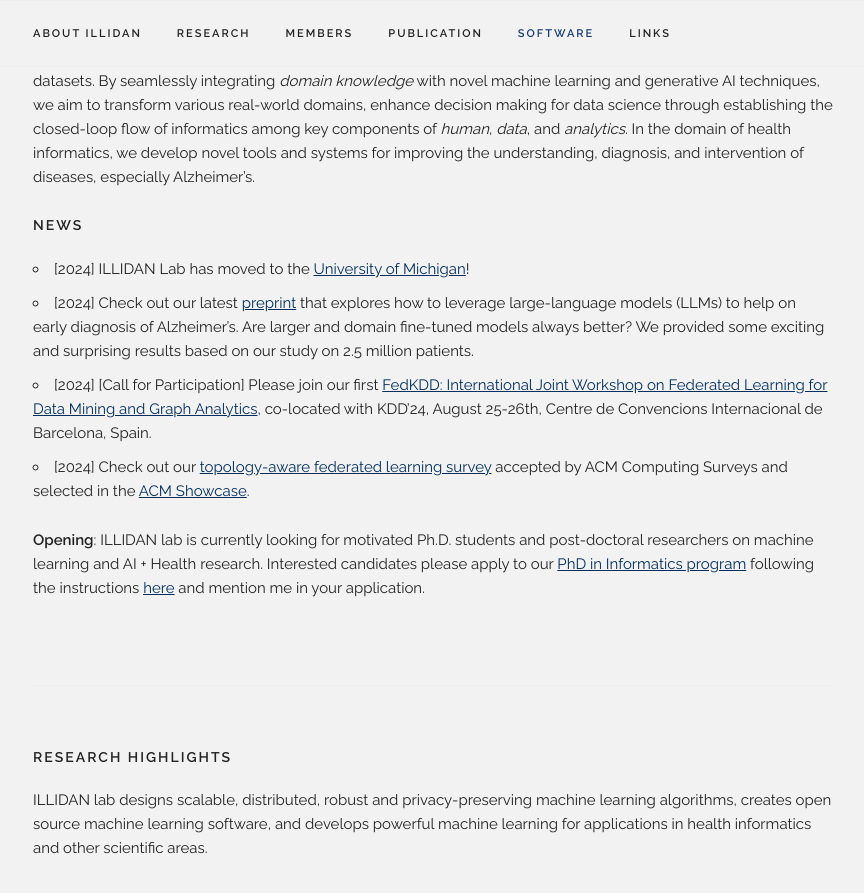
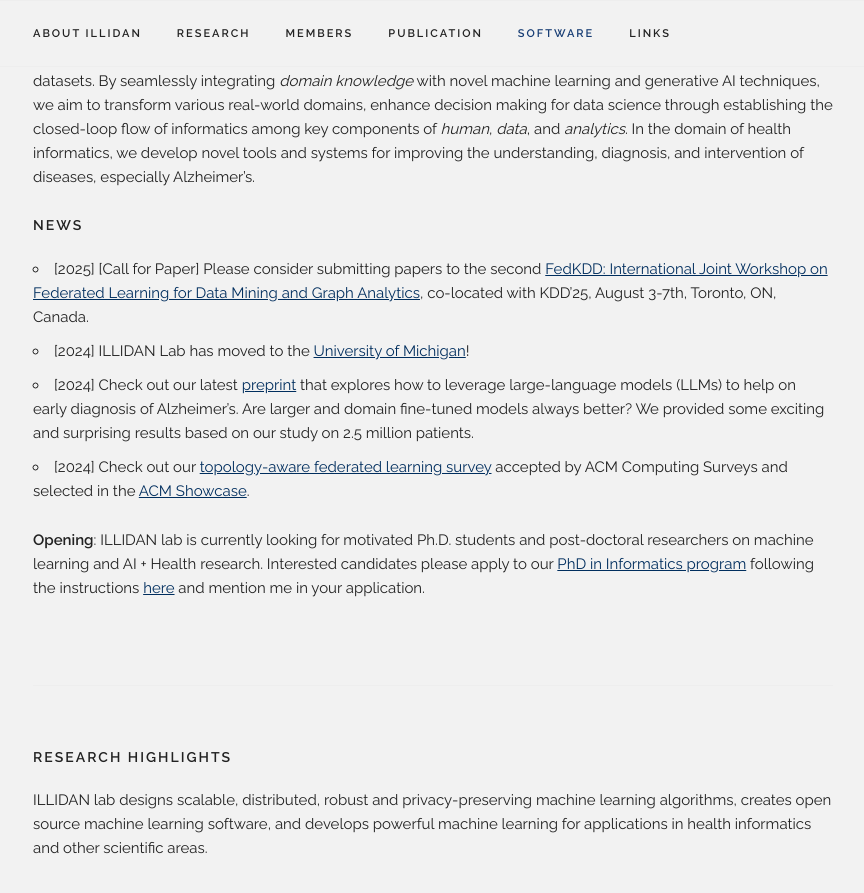
Before and after one commit to Marvelrex/denos.lab.io, a Jekyll site: the page built from index.html, in a window 1280 px wide and 900 px high, scrolled down 481 px. Shown: the top 893 px of the window, without its empty margins (207-1071 px from the left). Built offline with Jekyll 4.4.1, drawn with Linux system fonts in a browser that asks for light colours; nearby versions of some CDN libraries.

Commit message:
Update news.md

```diff
--- a/_includes/news.md
+++ b/_includes/news.md
@@ -1,6 +1,6 @@
+- [2025] [Call for Paper] Please consider submitting papers to the second <a href="https://fedkdd.github.io/fedkdd2025/" target="_blank">FedKDD: International Joint Workshop on Federated Learning for Data Mining and Graph Analytics</a>, co-located with KDD'25, August 3-7th, Toronto, ON, Canada.
 - [2024] ILLIDAN Lab has moved to the <a href="https://umich.edu/" target="_blank">University of Michigan</a>!
 - [2024] Check out our latest <a href="https://arxiv.org/abs/2405.16413" target="_blank">preprint</a> that explores how to leverage large-language models (LLMs) to help on early diagnosis of Alzheimer's. Are larger and domain fine-tuned models always better? We provided some exciting and surprising results based on our study on 2.5 million patients.
-- [2024] [Call for Participation] Please join our first <a href="https://fedkdd.github.io/" target="_blank">FedKDD: International Joint Workshop on Federated Learning for Data Mining and Graph Analytics</a>, co-located with KDD'24, August 25-26th, Centre de Convencions Internacional de Barcelona, Spain.
 - [2024] Check out our <a href="https://dl.acm.org/doi/10.1145/3659205" target="_blank">topology-aware federated learning survey</a> accepted by ACM Computing Surveys and selected in the <a href="https://www.growkudos.com/publications/10.1145%25252F3659205/reader">ACM Showcase</a>.
 
 
```
